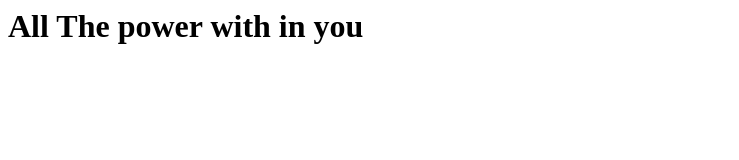
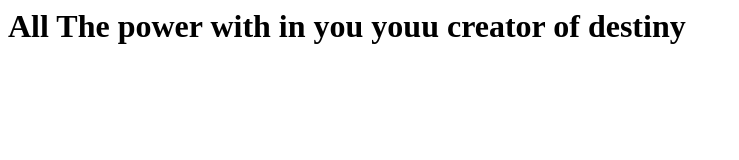
Before and after one commit to AffanShaikAbdulla/firstgitrepo, a plain HTML site: page index.html in a window 1280 px wide. Shown: the whole page, without its empty margins (0-739 px from the left). Drawn offline with Linux system fonts and the light colour scheme.

Commit message:
second quote

```diff
--- a/index.html
+++ b/index.html
@@ -2,6 +2,7 @@
 
 	<body>
 		<h1>All The power with in you
+			youu creator of destiny
 		</h1>
 	</body>
 </html>
```
